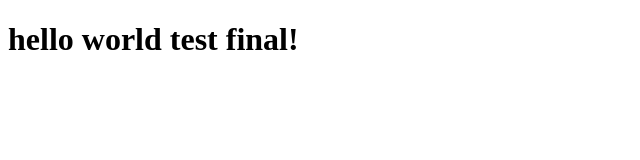
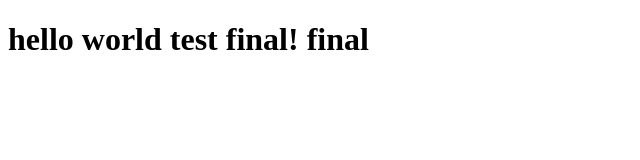
Before and after one commit to lukamatcha12/Goit-Homework01, a plain HTML site: page index.html in a window 1280 px wide. Shown: the whole page, without its empty margins (0-640 px from the left). Drawn offline with Linux system fonts and the light colour scheme.

Commit message:
Update Index.html

```diff
--- a/index.html
+++ b/index.html
@@ -8,7 +8,7 @@
 </head>
 
 <body>
-    <h1>hello world test final!</h1>
+    <h1>hello world test final! final</h1>
 
 </body>
 
```
